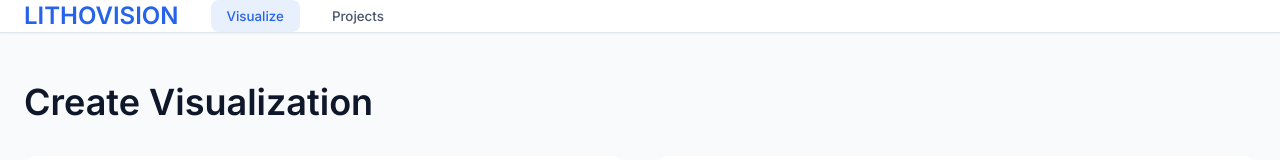
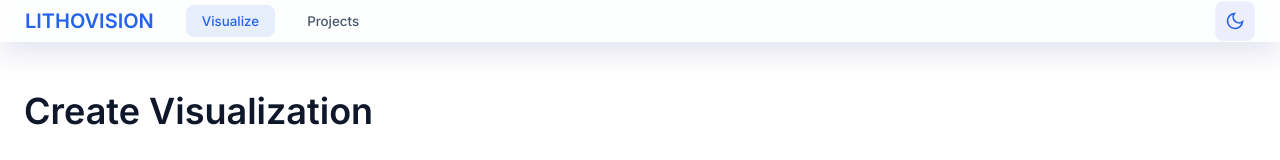
Before and after one commit to HugoChambert/LITHOVISION.1, a React (Vite) app: page /visualize#/visualize in a window 1280 px wide. Shown: the top 160 px of the page. Built offline with nearby package versions, Linux system fonts and the light colour scheme; no server answers; the database is empty.

Commit message:
Add glassmorphism, theme toggle, lower nav

```diff
--- a/src/App.tsx
+++ b/src/App.tsx
@@ -1,4 +1,5 @@
 import { HashRouter, Routes, Route, Navigate } from 'react-router-dom';
+import { ThemeProvider } from './contexts/ThemeContext';
 import { Header } from './components/layout/Header';
 import { AdminPage } from './pages/AdminPage';
 import { VisualizePage } from './pages/VisualizePage';
@@ -6,6 +7,7 @@ import { ProjectsPage } from './pages/ProjectsPage';
 
 export default function App() {
   return (
+    <ThemeProvider>
       <HashRouter>
         <Header />
         <Routes>
@@ -15,5 +17,6 @@ export default function App() {
           <Route path="/" element={<Navigate to="/visualize" />} />
         </Routes>
       </HashRouter>
+    </ThemeProvider>
   );
 }
--- a/src/components/layout/Header.css
+++ b/src/components/layout/Header.css
@@ -1,18 +1,16 @@
 .header {
-  background-color: var(--color-bg);
-  border-bottom: 1px solid var(--color-border);
-  box-shadow: var(--shadow-sm);
   position: sticky;
   top: 0;
   z-index: 100;
+  transition: all 0.3s ease;
 }
 
 .header-content {
   display: flex;
   align-items: center;
   justify-content: space-between;
-  padding-top: var(--spacing-md);
-  padding-bottom: var(--spacing-md);
+  padding-top: 0.625rem;
+  padding-bottom: 0.625rem;
   gap: var(--spacing-xl);
 }
 
@@ -27,7 +25,7 @@
 
 .header-logo h2 {
   color: var(--color-primary);
-  font-size: 1.5rem;
+  font-size: 1.25rem;
 }
 
 .header-nav {
@@ -66,6 +64,33 @@
   color: var(--color-text-secondary);
 }
 
+.theme-toggle {
+  display: flex;
+  align-items: center;
+  justify-content: center;
+  width: 2.5rem;
+  height: 2.5rem;
+  padding: 0;
+  background: rgba(99, 102, 241, 0.1);
+  border: 1px solid var(--glass-border);
+  border-radius: var(--radius-md);
+  color: var(--color-primary);
+  transition: all 0.2s ease;
+}
+
+.theme-toggle:hover {
+  background: rgba(99, 102, 241, 0.2);
+  transform: scale(1.05);
+}
+
+.theme-toggle svg {
+  transition: transform 0.3s ease;
+}
+
+.theme-toggle:hover svg {
+  transform: rotate(20deg);
+}
+
 @media (max-width: 768px) {
   .header-content {
     flex-wrap: wrap;
--- a/src/components/layout/Header.tsx
+++ b/src/components/layout/Header.tsx
@@ -1,10 +1,12 @@
 import { useNavigate, useLocation } from 'react-router-dom';
 import { useEffect } from 'react';
+import { useTheme } from '../../contexts/ThemeContext';
 import './Header.css';
 
 export function Header() {
   const navigate = useNavigate();
   const location = useLocation();
+  const { theme, toggleTheme } = useTheme();
 
   useEffect(() => {
     const handleKeyDown = (event: KeyboardEvent) => {
@@ -19,7 +21,7 @@ export function Header() {
   }, [navigate]);
 
   return (
-    <header className="header">
+    <header className="header glassmorphic">
       <div className="container header-content">
         <div className="header-logo" onClick={() => navigate('/')}>
           <h2>LITHOVISION</h2>
@@ -39,6 +41,26 @@ export function Header() {
             Projects
           </button>
         </nav>
+
+        <button className="theme-toggle" onClick={toggleTheme} aria-label="Toggle theme">
+          {theme === 'light' ? (
+            <svg width="20" height="20" viewBox="0 0 24 24" fill="none" stroke="currentColor" strokeWidth="2">
+              <path d="M21 12.79A9 9 0 1 1 11.21 3 7 7 0 0 0 21 12.79z" />
+            </svg>
+          ) : (
+            <svg width="20" height="20" viewBox="0 0 24 24" fill="none" stroke="currentColor" strokeWidth="2">
+              <circle cx="12" cy="12" r="5" />
+              <line x1="12" y1="1" x2="12" y2="3" />
+              <line x1="12" y1="21" x2="12" y2="23" />
+              <line x1="4.22" y1="4.22" x2="5.64" y2="5.64" />
+              <line x1="18.36" y1="18.36" x2="19.78" y2="19.78" />
+              <line x1="1" y1="12" x2="3" y2="12" />
+              <line x1="21" y1="12" x2="23" y2="12" />
+              <line x1="4.22" y1="19.78" x2="5.64" y2="18.36" />
+              <line x1="18.36" y1="5.64" x2="19.78" y2="4.22" />
+            </svg>
+          )}
+        </button>
       </div>
     </header>
   );
--- /dev/null
+++ b/src/contexts/ThemeContext.tsx
@@ -0,0 +1,43 @@
+import { createContext, useContext, useState, useEffect, ReactNode } from 'react';
+
+type Theme = 'light' | 'dark';
+
+interface ThemeContextType {
+  theme: Theme;
+  toggleTheme: () => void;
+}
+
+const ThemeContext = createContext<ThemeContextType | undefined>(undefined);
+
+export function ThemeProvider({ children }: { children: ReactNode }) {
+  const [theme, setTheme] = useState<Theme>(() => {
+    const stored = localStorage.getItem('theme');
+    if (stored === 'dark' || stored === 'light') {
+      return stored;
+    }
+    return window.matchMedia('(prefers-color-scheme: dark)').matches ? 'dark' : 'light';
+  });
+
+  useEffect(() => {
+    document.documentElement.setAttribute('data-theme', theme);
+    localStorage.setItem('theme', theme);
+  }, [theme]);
+
+  const toggleTheme = () => {
+    setTheme(prev => prev === 'light' ? 'dark' : 'light');
+  };
+
+  return (
+    <ThemeContext.Provider value={{ theme, toggleTheme }}>
+      {children}
+    </ThemeContext.Provider>
+  );
+}
+
+export function useTheme() {
+  const context = useContext(ThemeContext);
+  if (!context) {
+    throw new Error('useTheme must be used within ThemeProvider');
+  }
+  return context;
+}
--- a/src/styles/global.css
+++ b/src/styles/global.css
@@ -12,13 +12,17 @@
   --color-warning: #f59e0b;
   --color-error: #ef4444;
 
-  --color-bg: #ffffff;
-  --color-bg-secondary: #f8fafc;
+  --color-bg: #f8fafc;
+  --color-bg-secondary: #ffffff;
   --color-bg-tertiary: #f1f5f9;
   --color-border: #e2e8f0;
   --color-text: #0f172a;
   --color-text-secondary: #475569;
   --color-text-tertiary: #94a3b8;
+
+  --glass-bg: rgba(255, 255, 255, 0.7);
+  --glass-border: rgba(255, 255, 255, 0.2);
+  --glass-shadow: 0 8px 32px 0 rgba(31, 38, 135, 0.15);
 
   --shadow-sm: 0 1px 2px 0 rgb(0 0 0 / 0.05);
   --shadow-md: 0 4px 6px -1px rgb(0 0 0 / 0.1), 0 2px 4px -2px rgb(0 0 0 / 0.1);
@@ -38,6 +42,20 @@
   --spacing-2xl: 3rem;
 }
 
+[data-theme="dark"] {
+  --color-bg: #0f172a;
+  --color-bg-secondary: #1e293b;
+  --color-bg-tertiary: #334155;
+  --color-border: #334155;
+  --color-text: #f1f5f9;
+  --color-text-secondary: #cbd5e1;
+  --color-text-tertiary: #94a3b8;
+
+  --glass-bg: rgba(30, 41, 59, 0.7);
+  --glass-border: rgba(255, 255, 255, 0.1);
+  --glass-shadow: 0 8px 32px 0 rgba(0, 0, 0, 0.37);
+}
+
 body {
   font-family: 'Inter', -apple-system, BlinkMacSystemFont, 'Segoe UI', 'Roboto', 'Oxygen',
     'Ubuntu', 'Cantarell', 'Fira Sans', 'Droid Sans', 'Helvetica Neue',
@@ -47,6 +65,15 @@ body {
   background-color: var(--color-bg);
   color: var(--color-text);
   line-height: 1.5;
+  transition: background-color 0.3s ease, color 0.3s ease;
+}
+
+.glassmorphic {
+  background: var(--glass-bg);
+  backdrop-filter: blur(10px);
+  -webkit-backdrop-filter: blur(10px);
+  border: 1px solid var(--glass-border);
+  box-shadow: var(--glass-shadow);
 }
 
 h1, h2, h3, h4, h5, h6 {
```
Lines whose indentation alone changed are shown as unchanged.
